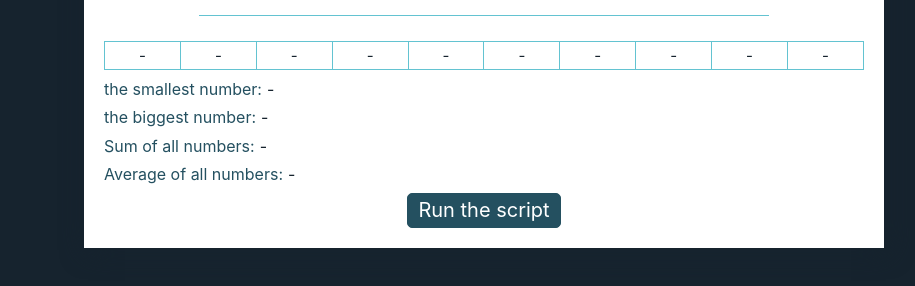
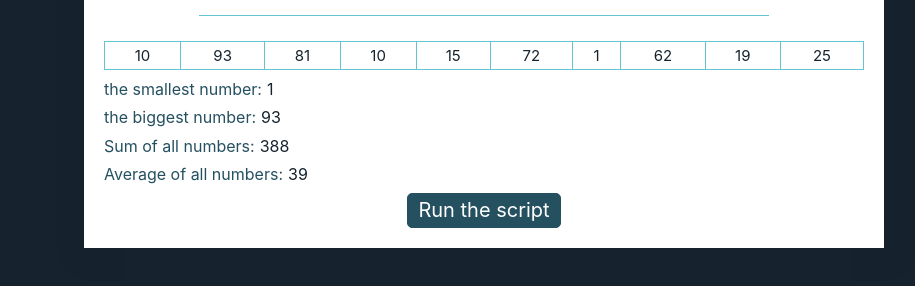
Before and after one commit to aimalm/1.Series-of-73-js-exercises, a plain HTML site: page 05-arrays/09-rand-array-stats/index.html in a window 1280 px wide. Both pictures are taken after a click on the button "Run the script". Shown: the part 276-562 px from the top of the page, without its empty margins (156-1071 px from the left). Drawn offline with Linux system fonts and the light colour scheme.

Commit message:
completting JS array exercise 09-rand-array-stats

```diff
--- a/05-arrays/09-rand-array-stats/index.html
+++ b/05-arrays/09-rand-array-stats/index.html
@@ -32,7 +32,7 @@
                         the smallest number, the biggest number, the sum of all numbers, and their average.</p>
                 </section>
                 <section class="material">
-                    <table>
+                    <table id="tt">
                         <tr>
                             <td id="n-1">-</td>
                             <td id="n-2">-</td>
--- a/05-arrays/09-rand-array-stats/script.js
+++ b/05-arrays/09-rand-array-stats/script.js
@@ -9,8 +9,44 @@
 // NOTE: don't focus on the existing code structure for now.
 // You will have time to focus on it later.
 
-(function() {
+/*It seems the js Math.random function only provides you with random floats between 0 - 1,
+so we have to create our own function to scale them and convert them to integer nrs.*/
+function getRandomInt(min, max) {
+    // We multiply the random nr by the max - min and add at least one to make sure we do not multiply by 0
+    // (in case min and max are very close).
+    // By adding + 1 we make sure the random value is always at least the minimum
+    return Math.floor(Math.random() * (max - min + 1)) + min;
+  }
 
+  (function () {
     // your code here
+    /*When you click the button, display the ten elements of an array of
+      10 numbers (between 1 and 100) in the table. Then display in the definition list:
+      the smallest number, the biggest number, the sum of all numbers, and their average.*/
 
-})();
+      document.getElementById("run").addEventListener("click", function(){
+
+          let numbers = [];
+          let sum = 0;
+
+          for (let i = 0; i < 10; i++){
+            let randomNumber = getRandomInt(1, 100)
+            numbers.push(randomNumber);
+            document.getElementById(`n-${i + 1}`).innerHTML = randomNumber ;
+
+            sum+=randomNumber;
+
+          }
+            // console.log(numbers);
+            let Max = Math.max(...numbers);
+            let Min = Math.min(...numbers);
+            let average = sum / numbers.length;
+
+           document.getElementById("max").innerHTML=Max;
+           document.getElementById("min").innerHTML=Min;
+           document.getElementById("sum").innerHTML=sum;
+           document.getElementById("average").innerHTML=average.toFixed();
+
+      })
+
+  })();
```
